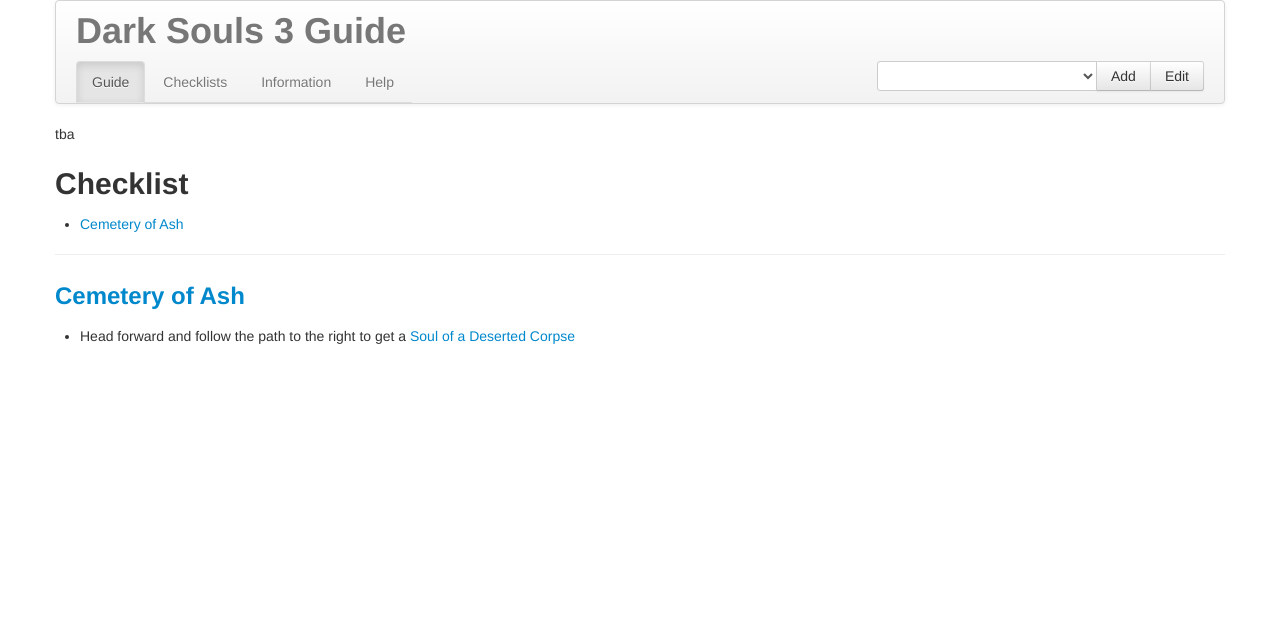
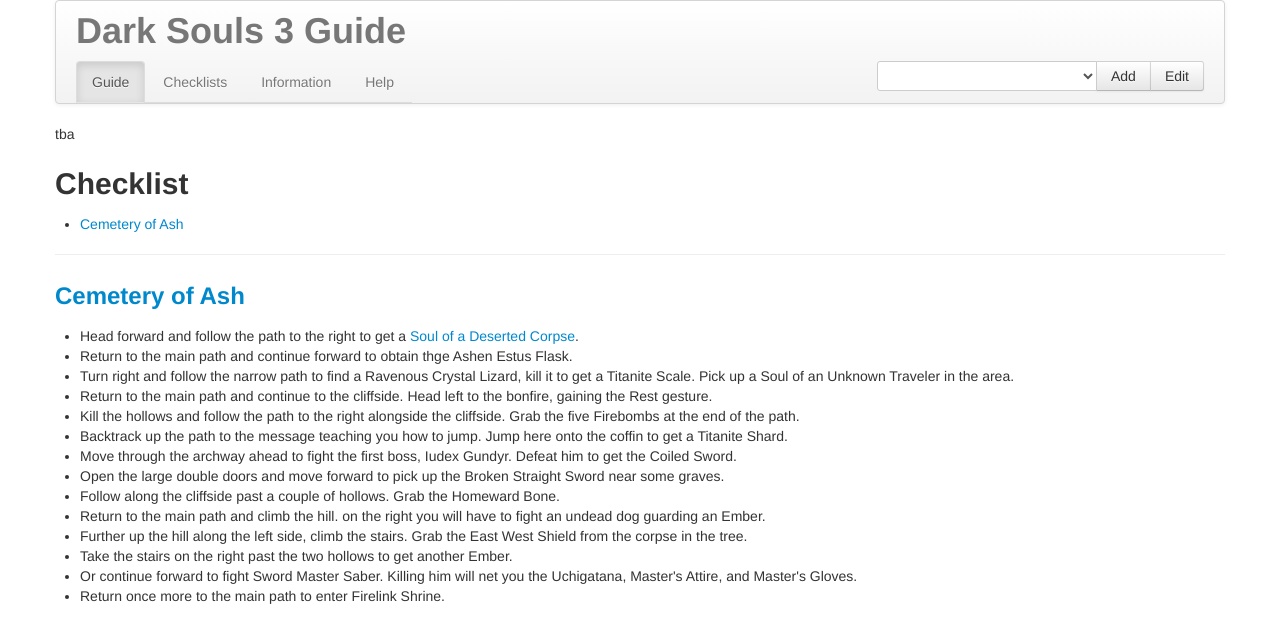
Before and after one commit to Ravengyre/Dark-Souls-3-Cheat-Sheet, a plain HTML site: page index.html in a window 1280 px wide. Drawn offline with nearby package versions, Linux system fonts and the light colour scheme; a script that the page names is missing.

Commit message:
Added Cemetery of Ash

```diff
--- a/index.html
+++ b/index.html
@@ -73,7 +73,20 @@
                 <a name="Cemetery_of_Ash"></a>
                 <h3><a href="http://darksouls3.wiki.fextralife.com/Cemetery+of+Ash">Cemetery of Ash</a>  <span id="Guide_totals_1"></span></h3>
                 <ul>
-                    <li data-id="Guide_1_1">Head forward and follow the path to the right to get a <a href="http://darksouls3.wiki.fextralife.com/Soul+of+a+Deserted+Corpse">Soul of a Deserted Corpse</a></li>
+                  <li data-id="Guide_1_1">Head forward and follow the path to the right to get a <a href="http://darksouls3.wiki.fextralife.com/Soul+of+a+Deserted+Corpse">Soul of a Deserted Corpse</a>.</li>
+                 <li data-id="Guide_1_2">Return to the main path and continue forward to obtain thge Ashen Estus Flask.</li>
+                 <li data-id="Guide_1_3">Turn right and follow the narrow path to find a Ravenous Crystal Lizard, kill it to get a Titanite Scale. Pick up a Soul of an Unknown Traveler in the area. </li>
+                 <li data-id="Guide_1_4">Return to the main path and continue to the cliffside. Head left to the bonfire, gaining the Rest gesture.</li>
+                 <li data-id="Guide_1_5">Kill the hollows and follow the path to the right alongside the cliffside. Grab the five Firebombs at the end of the path.</li>
+                 <li data-id="Guide_1_6">Backtrack up the path to the message teaching you how to jump.  Jump here onto the coffin to get a Titanite Shard.</li>
+                 <li data-id="Guide_1_7">Move through the archway ahead to fight the first boss, Iudex Gundyr. Defeat him to get the Coiled Sword.</li>
+                 <li data-id="Guide_1_8">Open the large double doors and move forward to pick up the Broken Straight Sword near some graves.</li>
+                 <li data-id="Guide_1_9">Follow along the cliffside past a couple of hollows. Grab the Homeward Bone.</li>
+                 <li data-id="Guide_1_10">Return to the main path and climb the hill. on the right you will have to fight an undead dog guarding an Ember. </li>
+                 <li data-id="Guide_1_11">Further up the hill along the left side, climb the stairs. Grab the East West Shield from the corpse in the tree.</li>
+                 <li data-id="Guide_1_12">Take the stairs on the right past the two hollows to get another Ember.</li>
+                 <li data-id="Guide_1_13">Or continue forward to fight Sword Master Saber. Killing him will net you the Uchigatana, Master's Attire, and Master's Gloves.</li>
+                 <li data-id="Guide_1_14">Return once more to the main path to enter Firelink Shrine.</li>
                 </ul>
            </div>
 
```
